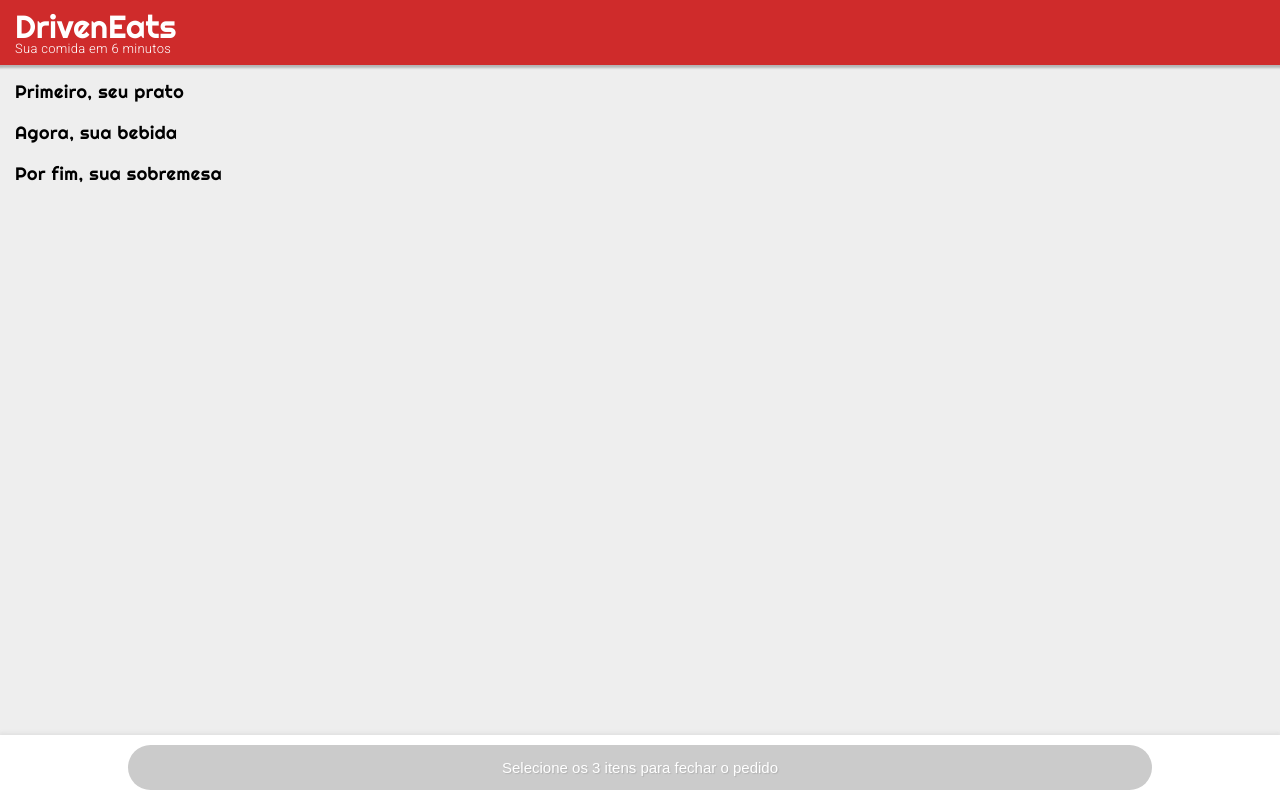
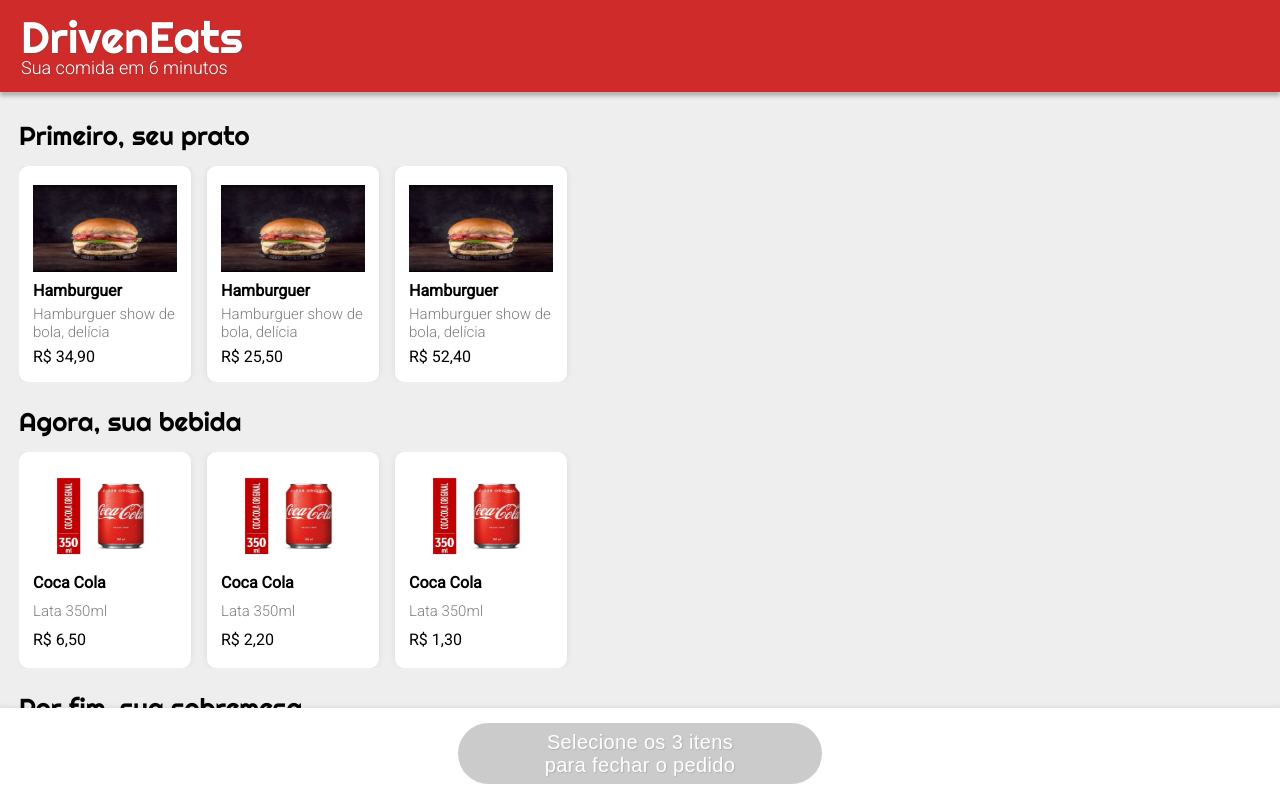
Before and after one commit to victormarquess11/victoreats, a plain HTML site: page index.html in a window 1280 px wide. Drawn offline with nearby package versions, Linux system fonts and the light colour scheme.

Commit message:
[ADD] finished styles and scripts

```diff
--- a/css/styles.css
+++ b/css/styles.css
@@ -1,19 +1,42 @@
-nav {
+* {
+  box-sizing: border-box;
+}
+
+header {
   background-color: #CF2B2B;
   display: flex;
   flex-direction: column;
   color: white;
-  height: 65px;
+  height: 92px;
+  width: 100%;
+  justify-content: center;
+  box-shadow: 0px 4px 4px rgba(0, 0, 0, 0.25);
+  overflow: none;
+  position: sticky;
+}
+
+header * {
+  margin-left: 21px;
+  text-shadow: 1px 1px 1px rgba(84, 84, 84, 0.5);
+}
+
+header .title{
+  font-family: 'Righteous', cursive;
+  font-size: 44px;
+}
+
+header .subtitle {
   font-family: 'Roboto', sans-serif;
-  justify-content: center;
-  position: relative;
-  box-shadow: 0px 1px 2px 2px rgba(50, 50, 50, 0.3);
+  font-size: 18px;
+  font-weight: 300;
 }
 
 footer {
   display: flex;
   justify-content: center;
-  height: 65px;
+  position: sticky;
+  width: 100%;
+  height: 92px;
   background-color: white;
   box-shadow: 0px -1px 4px 1px rgba(100, 100, 100, 0.1);
 }
@@ -21,40 +44,124 @@ footer {
 .btn-fechar-pedido {
   background-color: #CBCBCB;
   border: none;
-  border-radius: 25px;
-  width: 80vw;
-  margin: 10px;
-  padding: 0 50px;
-  font-size: 15px;
+  border-radius: 50px;
+  width: 364px;
+  height: 61px;
+  margin: 15px 25px;
+  padding: 0 70px;
+  font-size: 20px;
+  letter-spacing: 0.018em;
   color: white;
   text-align: center;
   text-shadow: 1px 1px 1px rgba(84, 84, 84, 0.2);
 }
 
-.nav-title{
-  font-family: 'Righteous', cursive;
-  font-size: 32px;
-  margin: 0 0 0 15px;
-}
-
-.nav-subtitle {
-  font-size: 13px;
-  margin: 0 0 0 15px;
-  font-weight: 300;
-  letter-spacing: 0.3px;
-}
-
 .content {
   font-family: 'Roboto', sans-serif;
   background-color: #EEEEEE;
-  height: calc(100vh - 130px);
+  height: calc(100vh - 92px - 92px);
+  width: 100%;
+  display: flex;
+  flex-direction: column;
+  overflow-y: scroll;
+  overflow-x: hidden;
+  padding: 21px 0 0 0;
+}
+
+.secao {
+  margin: 10px 0 0 0;
   display: flex;
   flex-direction: column;
 }
 
 .category-title {
   font-family: 'Righteous', cursive;
-  font-size: 18px;
-  margin: 18px 0 5px 15px;
-  letter-spacing: 0.5px;
+  font-size: 26px;
+  margin-left: 19px;
 }
+
+.carrosel {
+  height: 216px;
+  width: 100%;
+  display: flex;
+  overflow-x: scroll;
+  margin: 17px 0;
+  margin-left: 19px;
+}
+
+.item {
+  background-color: white;
+  /* padding: 15px; */
+  border-radius: 9px;
+  margin-right: 16px;
+  padding-bottom: 16px;
+  height: 216px;
+  width: 172px;
+  max-height: 216px;
+  max-width: 172px;
+  box-shadow: 0px 0px 10px -4px rgba(0, 0, 0, 0.25);
+  display: flex;
+  flex-direction: column;
+  justify-content: space-around;
+}
+
+.item * {
+  margin: 0 14px;
+  margin-top: 5px;
+}
+
+.item img {
+  width: 144px;
+  height: 87px;
+  margin: 18px 14px 8px 14px;
+}
+
+.item .titulo {
+  font-weight: 700;
+  margin-top: 0px;
+  font-size: 16px;
+  line-height: 19px;
+}
+
+.item .descricao {
+  font-weight: 300;
+  margin-top: 4px;
+  font-size: 15px;
+  line-height: 18px;
+  color: #7e7e7e;
+}
+
+.item .preco {
+  font-weight: 400;
+  font-size: 16px;
+  line-height: 19px;
+}
+
+.carrosel .selecionado {
+  box-shadow: inset 0px 0px 0px 5px #32B72F;
+}
+
+.item .end {
+  margin: 0;
+  display: flex;
+  justify-content: space-between;
+
+}
+
+.item .selected-checkmark {
+  border-radius: 50%;
+  color: white;
+  background-color: #32B72F;
+}
+
+.esconder {
+  display: none;
+}
+
+.tudo-selecionado {
+  background-color: #32B72F;
+}
+
+ion-icon {
+  --ionicon-stroke-width: 44px;
+}
--- a/index.html
+++ b/index.html
@@ -13,31 +13,118 @@
   <link href="https://fonts.googleapis.com/css2?family=Roboto:wght@100;300;400&display=swap" rel="stylesheet">
 </head>
 <body>
-  <nav>
-    <h1 class="nav-title">DrivenEats</h1>
-    <h2 class="nav-subtitle">Sua comida em 6 minutos</h2>
-  </nav>
+  <header>
+    <h1 class="title">DrivenEats</h1>
+    <h2 class="subtitle">Sua comida em 6 minutos</h2>
+  </header>
 
   <div class="content">
     <div class="secao prato">
       <h2 class="category-title">Primeiro, seu prato</h2>
-      <div class="carrosel items-prato"></div>
+      <div class="carrosel items-prato">
+        <div class="item" onclick="selectItem(this, 'prato')">
+          <img src="assets/hamburger.jpg" alt="hamburger" />
+          <p class="titulo">Hamburguer</p>
+          <p class="descricao">Hamburguer show de bola, delícia</p>
+          <div class="end">
+            <p class="preco">R$ 34,90</p>
+            <ion-icon class='selected-checkmark esconder' name='checkmark-outline'></ion-icon>
+          </div>
+        </div>
+        <div class="item" onclick="selectItem(this, 'prato')">
+          <img src="assets/hamburger.jpg" alt="hamburger" />
+          <p class="titulo">Hamburguer</p>
+          <p class="descricao">Hamburguer show de bola, delícia</p>
+          <div class="end">
+            <p class="preco">R$ 25,50</p>
+            <ion-icon class='selected-checkmark esconder' name='checkmark-outline'></ion-icon>
+          </div>
+        </div>
+        <div class="item" onclick="selectItem(this, 'prato')">
+          <img src="assets/hamburger.jpg" alt="hamburger" />
+          <p class="titulo">Hamburguer</p>
+          <p class="descricao">Hamburguer show de bola, delícia</p>
+          <div class="end">
+            <p class="preco">R$ 52,40</p>
+            <ion-icon class='selected-checkmark esconder' name='checkmark-outline'></ion-icon>
+          </div>
+        </div>
+      </div>
     </div>
 
     <div class="secao bebida">
       <h2 class="category-title">Agora, sua bebida</h2>
-      <div class="carrosel items-bebida"></div>
+      <div class="carrosel items-bebida">
+        <div class="item" onclick="selectItem(this, 'bebida')">
+          <img src="assets/coca-lata.jpg" alt="coca" />
+          <p class="titulo">Coca Cola</p>
+          <p class="descricao">Lata 350ml</p>
+          <div class="end">
+            <p class="preco">R$ 6,50</p>
+            <ion-icon class='selected-checkmark esconder' name='checkmark-outline'></ion-icon>
+          </div>
+        </div>
+        <div class="item" onclick="selectItem(this, 'bebida')">
+          <img src="assets/coca-lata.jpg" alt="coca" />
+          <p class="titulo">Coca Cola</p>
+          <p class="descricao">Lata 350ml</p>
+          <div class="end">
+            <p class="preco">R$ 2,20</p>
+            <ion-icon class='selected-checkmark esconder' name='checkmark-outline'></ion-icon>
+          </div>
+        </div>
+        <div class="item" onclick="selectItem(this, 'bebida')">
+          <img src="assets/coca-lata.jpg" alt="coca" />
+          <p class="titulo">Coca Cola</p>
+          <p class="descricao">Lata 350ml</p>
+          <div class="end">
+            <p class="preco">R$ 1,30</p>
+            <ion-icon class='selected-checkmark esconder' name='checkmark-outline'></ion-icon>
+          </div>
+        </div>
+      </div>
     </div>
 
     <div class="secao sobremesa">
       <h2 class="category-title">Por fim, sua sobremesa</h2>
-      <div class="carrosel items-sobremesa"></div>
+      <div class="carrosel items-sobremesa">
+        <div class="item" onclick="selectItem(this, 'sobremesa')">
+          <img src="assets/brigadeiro.jpg" alt="brigadeiro" />
+          <p class="titulo">Brigadeiro</p>
+          <p class="descricao">Apenas brigadeiro</p>
+          <div class="end">
+            <p class="preco">R$ 3,40</p>
+            <ion-icon class='selected-checkmark esconder' name='checkmark-outline'></ion-icon>
+          </div>
+        </div>
+        <div class="item" onclick="selectItem(this, 'sobremesa')">
+          <img src="assets/brigadeiro.jpg" alt="brigadeiro" />
+          <p class="titulo">Brigadeiro</p>
+          <p class="descricao">Apenas brigadeiro</p>
+          <div class="end">
+            <p class="preco">R$ 2,30</p>
+            <ion-icon class='selected-checkmark esconder' name='checkmark-outline'></ion-icon>
+          </div>
+        </div>
+        <div class="item" onclick="selectItem(this, 'sobremesa')">
+          <img src="assets/brigadeiro.jpg" alt="brigadeiro" />
+          <p class="titulo">Brigadeiro</p>
+          <p class="descricao">Apenas brigadeiro</p>
+          <div class="end">
+            <p class="preco">R$ 5,20</p>
+            <ion-icon class='selected-checkmark esconder' name='checkmark-outline'></ion-icon>
+          </div>
+        </div>
+      </div>
     </div>
   </div>
 
   <footer>
-    <button class="btn-fechar-pedido">Selecione os 3 itens para fechar o pedido</button>
+    <button class="btn-fechar-pedido" disabled>Selecione os 3 itens para fechar o pedido</button>
   </footer>
+
+  <script src="https://unpkg.com/ionicons@5.5.2/dist/ionicons/ionicons.js"></script>
+  <script src="scripts/scripts.js"></script>
 
 </body>
 </html>
--- /dev/null
+++ b/scripts/scripts.js
@@ -0,0 +1,57 @@
+let pratoSelecionado = false;
+let bebidaSelecionada = false;
+let sobremesaSelecionada = false;
+
+function selectItem(item, section) {
+  toggleAlreadySelected(item, section);
+
+  if (item !== null) {
+    item.classList.toggle('selecionado');
+  }
+
+  toggleCheckmark(item);
+
+  registerSelectedSection(section);
+  checkAllSelected();
+
+}
+
+function toggleCheckmark(item) {
+  const elemento = item.querySelector(".selected-checkmark");
+  elemento.classList.toggle("esconder");
+}
+
+function toggleAlreadySelected(item, section) {
+  const parentItem = item.parentElement;
+  if (parentItem !== null) {
+    if (parentItem.classList.contains('items-' + section)) {
+      const itemSelecionado = parentItem.querySelector('.selecionado');
+      if (itemSelecionado !== null) {
+        itemSelecionado.classList.toggle('selecionado');
+        toggleCheckmark(itemSelecionado);
+      }
+    }
+  }
+}
+
+function checkAllSelected() {
+  if (!!pratoSelecionado && !!bebidaSelecionada && !!sobremesaSelecionada) {
+    const botaoFecharPedido = document.querySelector(".btn-fechar-pedido");
+    botaoFecharPedido.disabled = false;
+    botaoFecharPedido.innerText = "Fechar pedido";
+
+    botaoFecharPedido.classList.add("tudo-selecionado");
+  }
+}
+
+function registerSelectedSection(section) {
+  if (section === 'prato') {
+    pratoSelecionado = true;
+  }
+  if (section === 'bebida') {
+    bebidaSelecionada = true;
+  }
+  if (section === 'sobremesa') {
+    sobremesaSelecionada = true;
+  }
+}
```
Also changed, not shown: assets/brigadeiro.jpg (added), assets/coca-lata.jpg (added), assets/hamburger.jpg (added).
